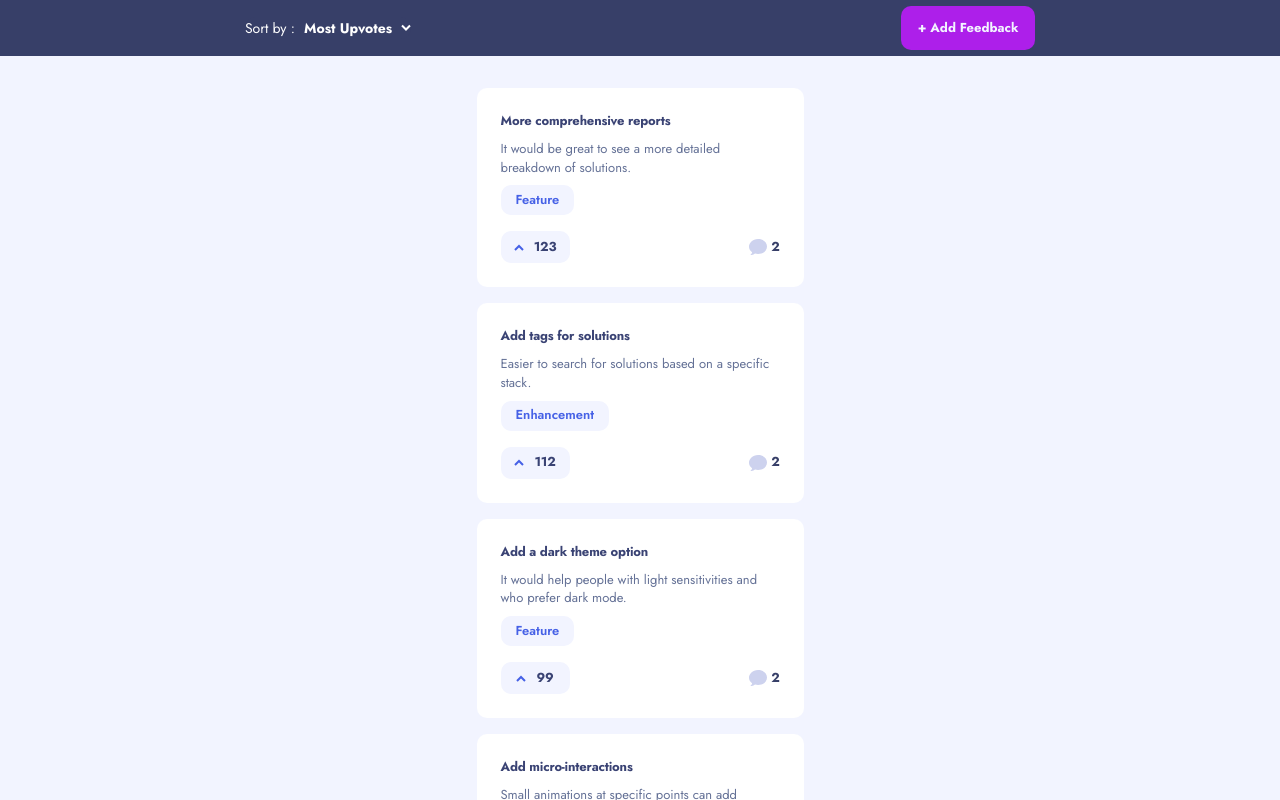
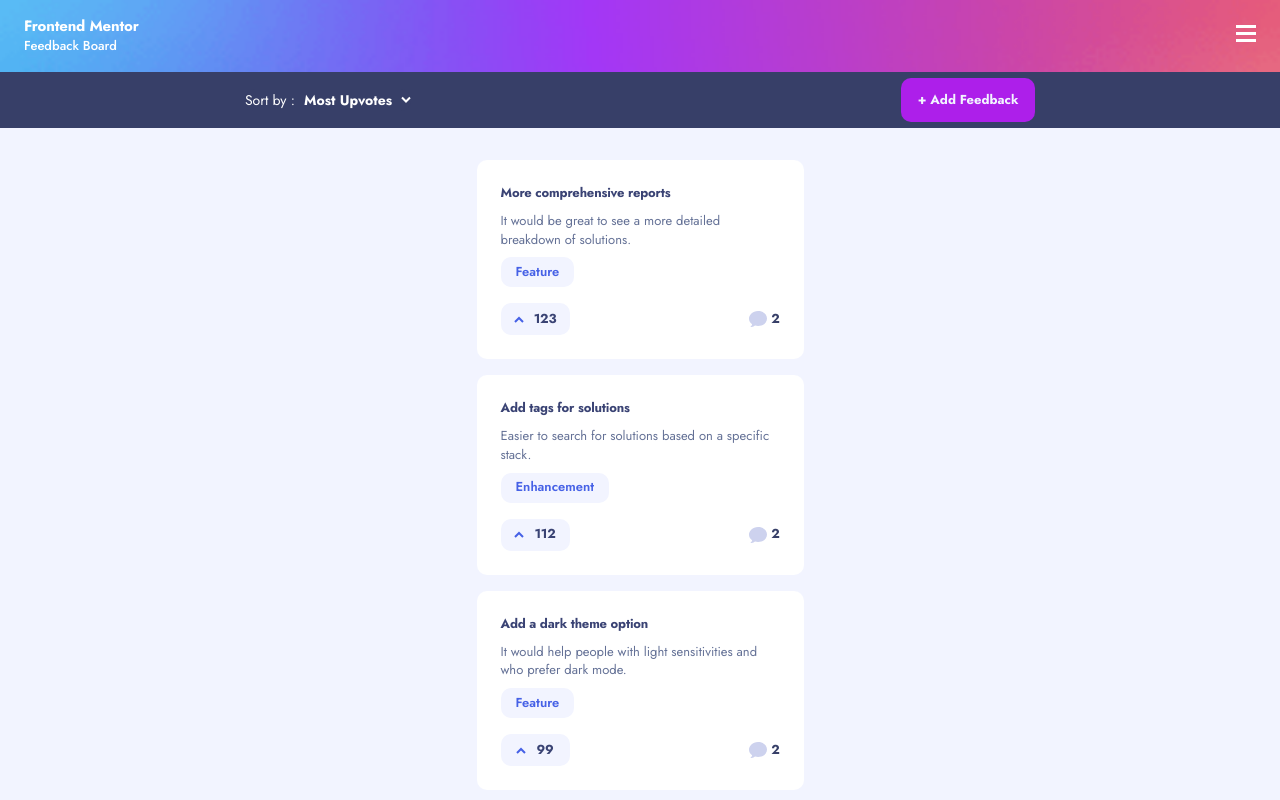
Before and after one commit to a-maystorov/product-feedback-app, a React (Create React App) app: page /roadmap-list in a window 1280 px wide. Shown: the top 800 px of the page. Built offline with nearby package versions, Linux system fonts and the light colour scheme.

Commit message:
Create Sidebar and Navbar components. Add them to Home page.

```diff
--- /dev/null
+++ b/src/App.css
@@ -0,0 +1,25 @@
+.App {
+  background: var(--color-white-secondary);
+  min-height: 100vh;
+  overflow: scroll;
+  scrollbar-width: none;
+}
+
+.App.dark {
+  background: rgba(0, 0, 0, 0.5);
+}
+
+.overflowY-hidden {
+  overflow-y: hidden;
+}
+
+.d-none {
+  display: none;
+}
+
+.container {
+  max-width: 327px;
+  width: 100%;
+  margin: 0 auto;
+  border-radius: 10px;
+}
--- a/src/App.js
+++ b/src/App.js
@@ -1,3 +1,4 @@
+import { useState } from 'react';
 import { BrowserRouter, Link, Route, Routes, Navigate } from 'react-router-dom';
 import CategoryList from './components/CategoryList';
 import RoadmapList from './components/RoadmapList';
@@ -8,9 +9,18 @@ import data from './data.json';
 import Roadmap from './components/Roadmap';
 import Home from './pages/Home/Home';
 
+import './App.css';
+
 const { productRequests } = data;
 
 const App = () => {
+  const [menuOpen, setMenuOpen] = useState(false);
+
+  const handleMenuToggle = () => {
+    setMenuOpen(!menuOpen);
+    document.body.classList.toggle('overflowY-hidden');
+  };
+
   const planned = [];
   const inProgress = [];
   const live = [];
@@ -22,8 +32,15 @@ const App = () => {
   });
 
   return (
-    <div>
-      <Home suggestionRequests={productRequests} />
+    <div className={`App ${menuOpen ? 'dark' : null}`}>
+      <Home
+        suggestionRequests={productRequests}
+        plannedLength={planned.length}
+        inProgressLength={inProgress.length}
+        liveLength={live.length}
+        menuOpen={menuOpen}
+        handleMenuToggle={handleMenuToggle}
+      />
       {/* <Roadmap
         plannedLength={planned.length}
         inProgressLength={inProgress.length}
--- /dev/null
+++ b/src/components/NavBar.js
@@ -0,0 +1,27 @@
+import './Navbar.css';
+
+const NavBar = ({ onClick, menuOpen }) => {
+  return (
+    <div className="navbar">
+      <header className="navbar__header">
+        <h1>Frontend Mentor</h1>
+        <p>Feedback Board</p>
+      </header>
+      <div className="menu-btn" onClick={onClick}>
+        <svg width="20" height="17" xmlns="http://www.w3.org/2000/svg">
+          <g fill="#FFF" fillRule="evenodd">
+            <path
+              d={
+                !menuOpen
+                  ? 'M0 0h20v3H0zM0 7h20v3H0zM0 14h20v3H0z'
+                  : 'M15.01.368l2.122 2.122-6.01 6.01 6.01 6.01-2.122 2.122L9 10.622l-6.01 6.01L.868 14.51 6.88 8.5.87 2.49 2.988.368 9 6.38 15.01.37z'
+              }
+            />
+          </g>
+        </svg>
+      </div>
+    </div>
+  );
+};
+
+export default NavBar;
--- /dev/null
+++ b/src/components/Navbar.css
@@ -0,0 +1,31 @@
+.navbar {
+  background: url('../../public/assets/suggestions/mobile/background-header.png');
+  background-repeat: no-repeat;
+  background-size: cover;
+  width: 100%;
+  height: 72px;
+  display: flex;
+  align-items: center;
+  justify-content: space-between;
+  padding-inline: 2.4rem;
+  padding-block: 1.6rem;
+}
+
+.navbar__header h1 {
+  font-weight: 700;
+  font-size: 1.5rem;
+  line-height: 2.168rem;
+  letter-spacing: -0.19px;
+  color: var(--color-white-primary);
+}
+
+.navbar__header p {
+  font-weight: 500;
+  font-size: 1.3rem;
+  line-height: 1.879rem;
+  color: var(--color-white-primary);
+}
+
+.menu-btn {
+  cursor: pointer;
+}
--- /dev/null
+++ b/src/components/SideBar.js
@@ -0,0 +1,28 @@
+import CategoryList from './CategoryList';
+import Roadmap from './Roadmap';
+import './Sidebar.css';
+
+const SideBar = ({
+  menuOpen,
+  currentCategory,
+  changeCategory,
+  plannedLength,
+  inProgressLength,
+  liveLength,
+}) => {
+  return (
+    <div className={`sidebar ${!menuOpen ? 'd-none' : null}`}>
+      <CategoryList
+        currentCategory={currentCategory}
+        changeCategory={changeCategory}
+      />
+      <Roadmap
+        plannedLength={plannedLength}
+        inProgressLength={inProgressLength}
+        liveLength={liveLength}
+      />
+    </div>
+  );
+};
+
+export default SideBar;
--- /dev/null
+++ b/src/components/Sidebar.css
@@ -0,0 +1,13 @@
+.sidebar {
+  position: absolute;
+  background: var(--color-white-secondary);
+  width: 271px;
+  height: 100vh;
+  right: 0;
+  display: flex;
+  flex-direction: column;
+  align-items: center;
+  gap: 2.4rem;
+  z-index: 999;
+  padding-top: 2.4rem;
+}
--- a/src/components/SuggestionList.css
+++ b/src/components/SuggestionList.css
@@ -1,5 +1,9 @@
 .suggestion-list {
   background: var(--color-white-secondary);
+}
+
+.suggestion-list.dark {
+  background: rgba(0, 0, 0, 0);
 }
 
 .suggestion-list__item {
--- a/src/components/SuggestionList.js
+++ b/src/components/SuggestionList.js
@@ -4,9 +4,9 @@ import Upvote from './common/Upvote';
 
 import './SuggestionList.css';
 
-const SuggestionList = ({ suggestions }) => {
+const SuggestionList = ({ suggestions, menuOpen }) => {
   return (
-    <div className="suggestion-list container">
+    <div className={`suggestion-list container ${menuOpen ? 'dark' : null}`}>
       {suggestions.length === 0 && <p>No suggestions yet!</p>}
       {suggestions.map((suggestion) => (
         <div className="suggestion-list__item" key={suggestion.id}>
--- a/src/index.css
+++ b/src/index.css
@@ -1,4 +1,4 @@
-@import url('https://fonts.googleapis.com/css2?family=Jost:wght@400;600;700&display=swap');
+@import url('https://fonts.googleapis.com/css2?family=Jost:wght@400;500;600;700&display=swap');
 
 :root {
   --color-purple: #ad1fea;
@@ -23,25 +23,16 @@
     Oxygen, Ubuntu, Cantarell, 'Open Sans', 'Helvetica Neue', sans-serif;
 }
 
-.container {
-  max-width: 327px;
-  width: 100%;
-  margin: 0 auto;
-  border-radius: 10px;
-  /* background: var(--color-white-secondary); */
-}
-
 /* Typography */
 
 html {
   font-size: 62.5%;
-  overflow-x: hidden;
 }
 
 body {
-  background: var(--color-white-secondary);
   font-size: 1.6rem;
   line-height: 2.3rem;
+  overflow-x: hidden;
 }
 
 h1 {
--- a/src/pages/Home/Home.css
+++ b/src/pages/Home/Home.css
@@ -11,3 +11,11 @@
 .Home__header__add-feedback--container {
   width: 134px;
 }
+
+.Home__header.dark {
+  filter: brightness(50%);
+}
+
+.Home main.dark {
+  filter: brightness(53%);
+}
--- a/src/pages/Home/Home.js
+++ b/src/pages/Home/Home.js
@@ -2,13 +2,22 @@ import { useState } from 'react';
 
 // Components
 import Button from '../../components/common/Button';
+import NavBar from '../../components/NavBar';
+import SideBar from '../../components/SideBar';
 import SortByButton from '../../components/SortByButton';
 import SuggestionList from '../../components/SuggestionList';
 
 // Styles
 import './Home.css';
 
-const Home = ({ suggestionRequests }) => {
+const Home = ({
+  suggestionRequests,
+  plannedLength,
+  inProgressLength,
+  liveLength,
+  menuOpen,
+  handleMenuToggle,
+}) => {
   const [currentCategory, setCurrentCategory] = useState('all');
   const [currentSortCriteria, setCurrentSortCriteria] =
     useState('Most Upvotes');
@@ -53,9 +62,21 @@ const Home = ({ suggestionRequests }) => {
         }
       })
     : null;
+
   return (
     <div className="Home">
-      <header className="Home__header">
+      <nav>
+        <NavBar onClick={handleMenuToggle} menuOpen={menuOpen} />
+      </nav>
+      <SideBar
+        menuOpen={menuOpen}
+        currentCategory={currentCategory}
+        changeCategory={changeCategory}
+        plannedLength={plannedLength}
+        inProgressLength={inProgressLength}
+        liveLength={liveLength}
+      />
+      <header className={`Home__header  ${menuOpen ? 'dark' : null}`}>
         <SortByButton
           currentSortCriteria={currentSortCriteria}
           changeSortCriteria={changeSortCriteria}
@@ -64,8 +85,8 @@ const Home = ({ suggestionRequests }) => {
           <Button bgColor={'purple'} content={'+ Add Feedback'} />
         </div>
       </header>
-      <main>
-        <SuggestionList suggestions={suggestions} />
+      <main className={menuOpen ? 'dark' : null}>
+        <SuggestionList suggestions={suggestions} menuOpen={menuOpen} />
       </main>
     </div>
   );
```
